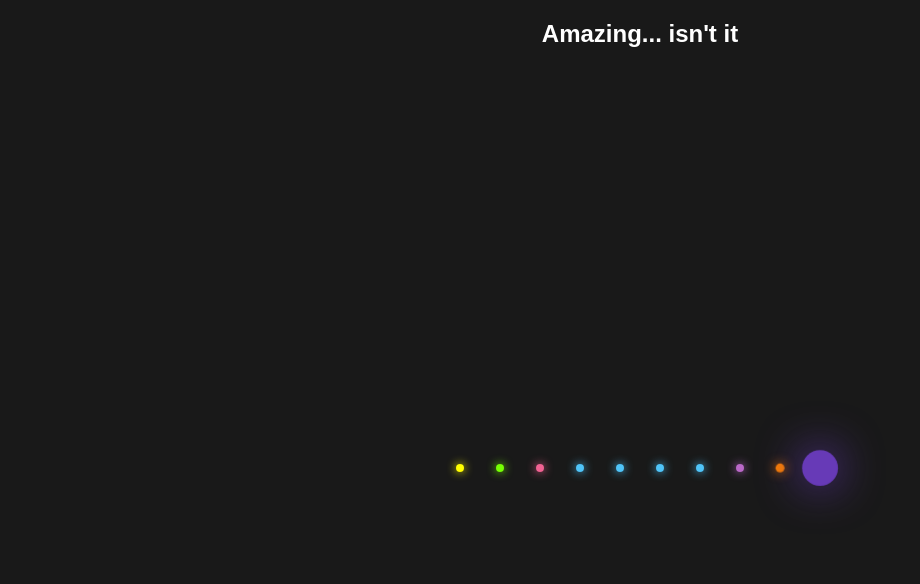
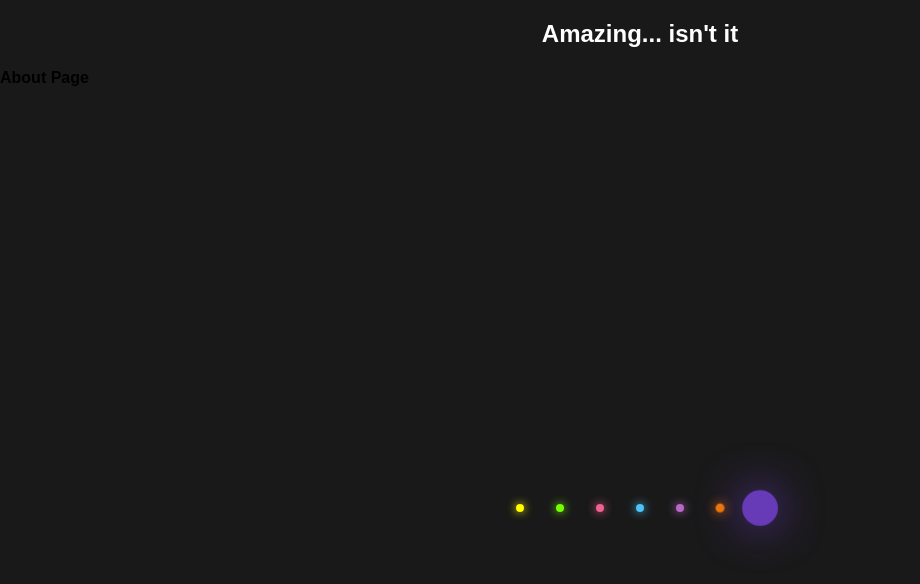
Before and after one commit to SirKhyric/my-first-repo, a plain HTML site: page index.html in a window 1280 px wide. Shown: the whole page, without its empty margins (0-920 px from the left). Drawn offline with Linux system fonts and the light colour scheme.

Commit message:
added about page

```diff
--- a/index.html
+++ b/index.html
@@ -9,10 +9,8 @@
 <body>
   <div>
     <h2>Amazing... isn't it</h2>
+    <h4>About Page</h4>
     <ul>
-      <li></li>
-      <li></li>
-      <li></li>
       <li></li>
       <li></li>
       <li></li>
--- a/styles.css
+++ b/styles.css
@@ -61,36 +61,18 @@ ul li:nth-child(4) {
 }
 
 ul li:nth-child(5) {
-  animation-delay: -0.8s;
-  background: #4fc3f7;
-  box-shadow: 0 0 50px #4fc3f7;
-}
-
-ul li:nth-child(6) {
-  animation-delay: -0.8s;
-  background: #4fc3f7;
-  box-shadow: 0 0 50px #4fc3f7;
-}
-
-ul li:nth-child(7) {
-  animation-delay: -0.8s;
-  background: #4fc3f7;
-  box-shadow: 0 0 50px #4fc3f7;
-}
-
-ul li:nth-child(8) {
   animation-delay: -0.6s;
   background: #ba68c8;
   box-shadow: 0 0 50px #ba68c8;
 
 }
-ul li:nth-child(9) {
+ul li:nth-child(6) {
   animation-delay: -0.4s;
   background: #f57c00;
   box-shadow: 0 0 50px #f57c00;
 }
 
-ul li:nth-child(10) {
+ul li:nth-child(7) {
   animation-delay: -0.2s;
   background: #673ab7;
   box-shadow: 0 0 50px #673ab7;
```
